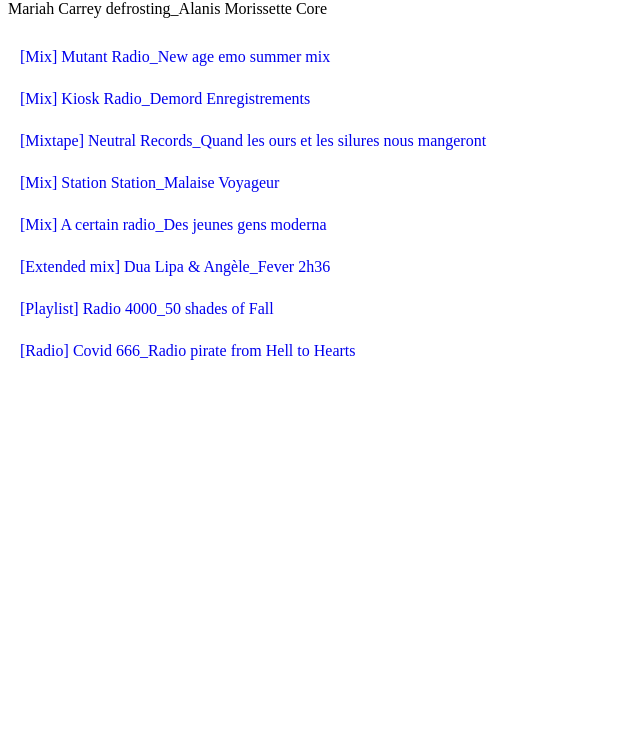
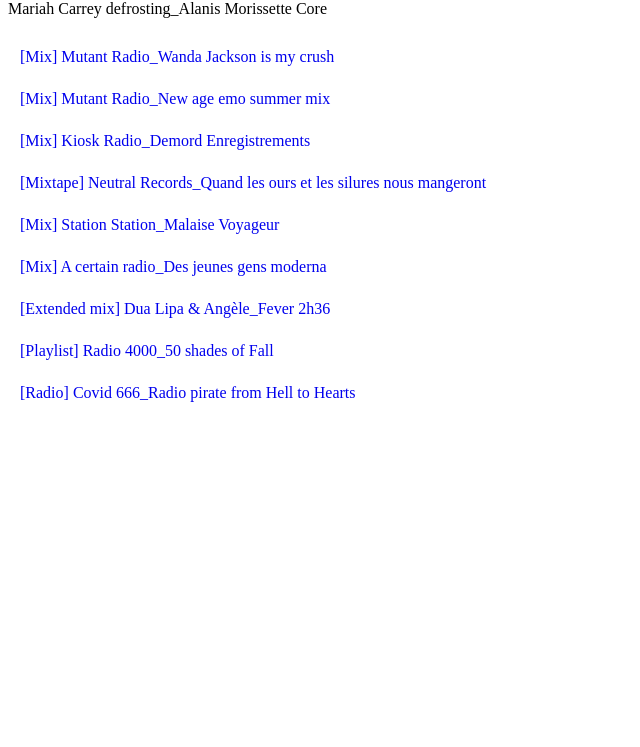
Before and after one commit to djosef666/djosef666.github.io, a plain HTML site: page index.html in a window 1280 px wide. Shown: the part 53-800 px from the top of the page, without its empty margins (0-640 px from the left). Drawn offline with Linux system fonts and the light colour scheme; a web font is replaced by a local one.

Commit message:
Update index.html

```diff
--- a/index.html
+++ b/index.html
@@ -24,7 +24,14 @@
     Mariah Carrey defrosting_Alanis Morissette Core
 <br>
 <br>
-
+  <a
+      class="beyonce"
+      href="https://on.soundcloud.com/2QWkTwjWE5hzgUi78"
+      target="_blank"
+      rel="noopener noreferrer"
+      title="Louise, no matter what happens, I'm glad I came with you."
+      >[Mix] Mutant Radio_Wanda Jackson is my crush</a
+    >
    <a
       class="rihanna"
       href="https://soundcloud.com/mutantradio/dj-osef-130924"
```
